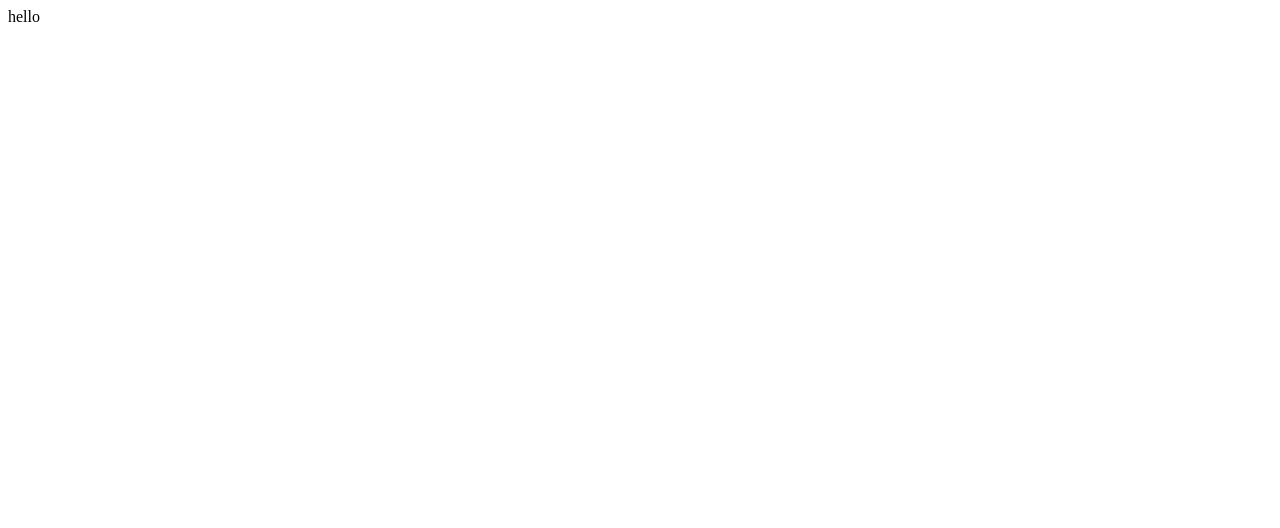
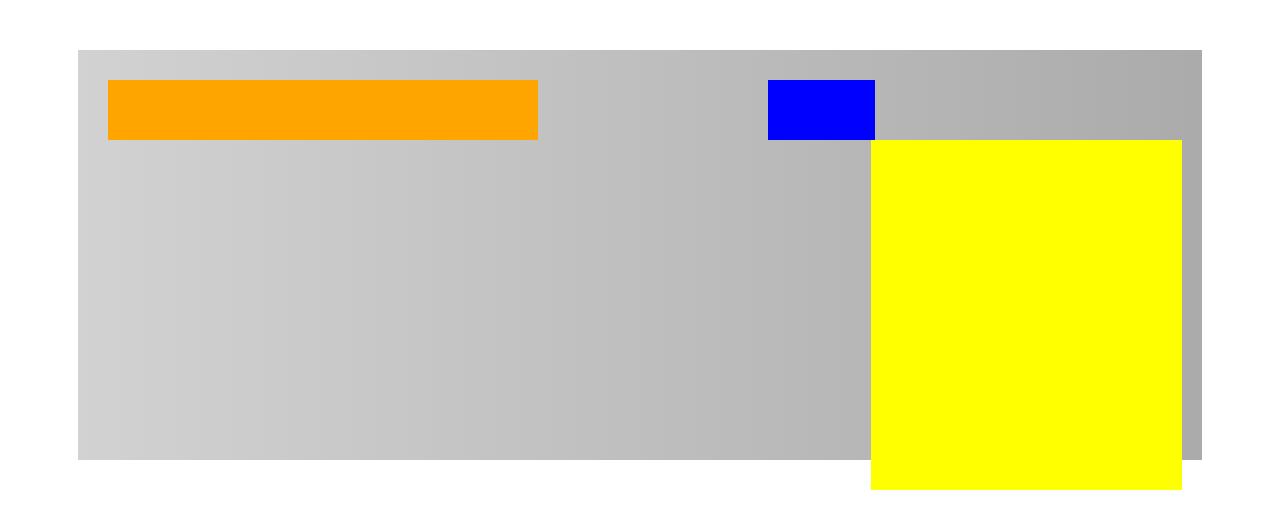
Before and after one commit to alexkim612/Main-Media-Player, a React app: page / in a window 1280 px wide. Shown: the top 528 px of the page. Built offline with nearby package versions, Linux system fonts and the light colour scheme; the HTML template or start-up script is replaced by a standard one.

Commit message:
CSS placement of components

```diff
--- a/client/src/components/playbutton/PlayButtonApp.jsx
+++ b/client/src/components/playbutton/PlayButtonApp.jsx
@@ -0,0 +1,24 @@
+import React from 'react';
+import styled from 'styled-components';
+
+class PlayButtonApp extends React.Component {
+  constructor(props) {
+    super(props);
+
+    this.state = {
+
+    }
+
+  }
+
+
+
+  render() {
+    return (
+      <div>
+      </div>
+    );
+  }
+}
+
+export default PlayButtonApp;
--- a/client/src/index.jsx
+++ b/client/src/index.jsx
@@ -1,5 +1,7 @@
 import React from 'react';
 import ReactDOM from 'react-dom';
+import styled from 'styled-components';
+import PlayButtonApp from './components/playbutton/PlayButtonApp.jsx';
 
 class App extends React.Component {
   constructor(props) {
@@ -12,14 +14,74 @@ class App extends React.Component {
 
   render() {
     return (
-      <div>
-        hello
-      </div>
+      <MainPlayerWrapper >
+
+        <PlayPauseSongHeader>
+          {/* play/pause button */}
+          {/* song title and artist */}
+        </PlayPauseSongHeader>
+
+        <DateTag>
+          {/* Date */}
+          {/* Tag */}
+        </DateTag>
+
+        <Album>
+          {/* Album Art */}
+        </Album>
+
+        <WaveFormComments>
+          {/* WaveForm */}
+          {/* Comments */}
+        </WaveFormComments>
+
+      </MainPlayerWrapper>
     );
   }
 
 }
 
+//CSS Styled-components
+const MainPlayerWrapper = styled.div`
+  width: 85%;
+  height: 350px;
+  margin: auto;
+  margin-top: 50px;
+  background: linear-gradient(to right, #d3d3d3 -3%, #a9a9a9 105%);
+  padding-top: 30px;
+  padding-bottom: 30px;
+  padding-left: 30px;
+  padding-right: 20px;
+`;
+
+const PlayPauseSongHeader = styled.div`
+  width: 40%;
+  height: 60px;
+  background-color: orange;
+  float: left;
+  display: inline-block;
+`;
+
+const DateTag = styled.div`
+  width: 10%;
+  height: 60px;
+  background-color: blue;
+  float: left;
+  display: inline-block;
+  margin-left: 230px;
+`;
+
+const Album = styled.div`
+  width: 29%;
+  height: 100%;
+  background-color: yellow;
+  float: right;
+  display: inline-block;
+`;
+
+const WaveFormComments = styled.div`
+
+`;
 
 
 ReactDOM.render(<App />, document.getElementById('app'));
--- a/package.json
+++ b/package.json
@@ -25,7 +25,8 @@
     "mongoose": "^5.8.9",
     "morgan": "^1.9.1",
     "react": "^16.12.0",
-    "react-dom": "^16.12.0"
+    "react-dom": "^16.12.0",
+    "styled-components": "^5.0.0"
   },
   "devDependencies": {
     "@babel/cli": "^7.8.3",
@@ -35,6 +36,7 @@
     "@typescript-eslint/eslint-plugin": "^2.17.0",
     "@typescript-eslint/parser": "^2.17.0",
     "babel-loader": "^8.0.6",
+    "babel-plugin-styled-components": "^1.10.7",
     "eslint": "^6.8.0",
     "eslint-config-airbnb": "^18.0.1",
     "eslint-plugin-import": "^2.20.0",
--- a/webpack.config.js
+++ b/webpack.config.js
@@ -8,6 +8,7 @@ module.exports = {
     filename: 'bundle.js',
     path: DIST_DIR
   },
+  plugins: ["babel-plugin-styled-components"],
   module : {
     rules : [
       {
```
Also changed, not shown: 4 other files (tests, documents, lock files or other folders).
